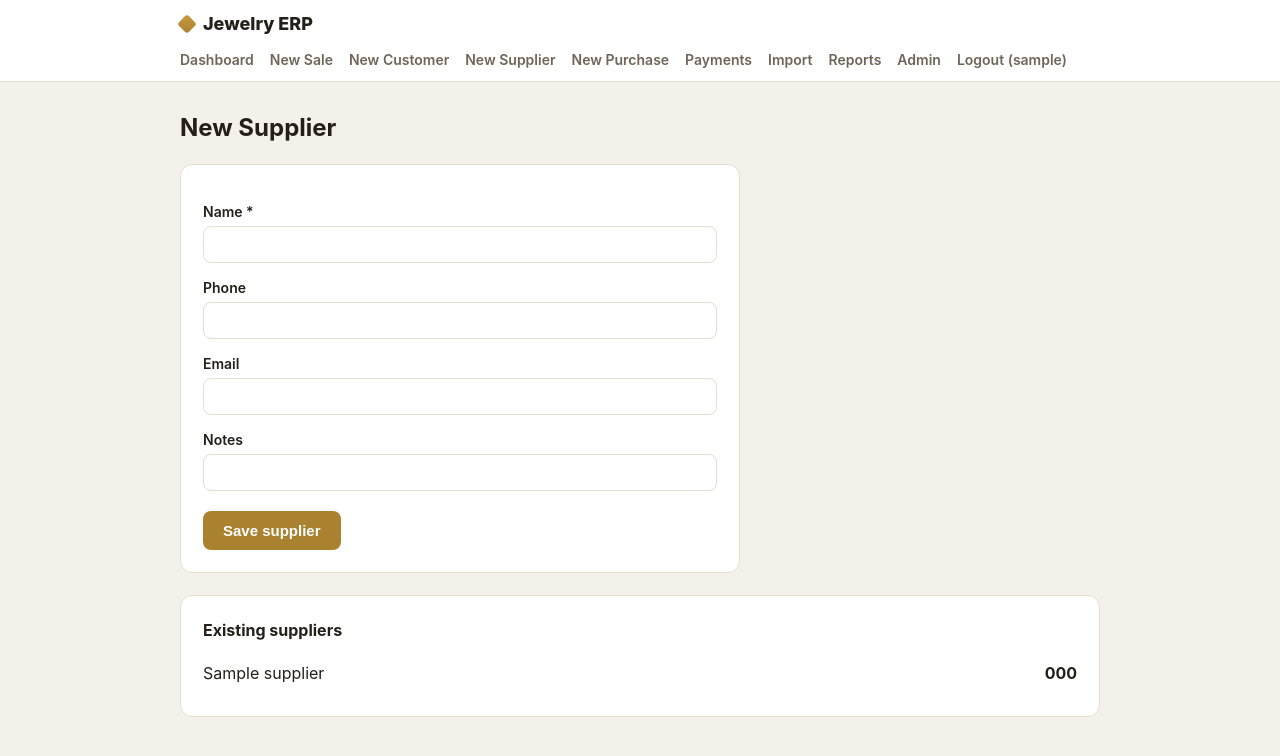
After one commit to khalehassan/jewelry-erp, a Django app: page /new-supplier/ in a window 1280 px wide. The commit adds this page. Shown: the top 756 px of the page. Run offline with Django 5.2, Linux system fonts and the light colour scheme; a user stored in the database is signed in; tables that the repository leaves empty hold one stand-in row (values such as "Sample post").

Commit message:
Payments module; link imports to opening-stock purchases; add New Supplier page

```diff
--- a/payments/templates/payments/payments.html
+++ b/payments/templates/payments/payments.html
@@ -46,6 +46,9 @@
             <option value="">— choose —</option>
             {% for s in suppliers %}<option value="{{ s.pk }}">{{ s.name }}</option>{% endfor %}
         </select>
+        {% if perms.purchases.add_supplier %}
+        <p class="sub" style="margin:6px 0 0;"><a href="{% url 'purchases:new_supplier' %}">+ Add a new supplier</a></p>
+        {% endif %}
 
         <label for="p-amount">Amount (EGP)</label>
         <input type="number" id="p-amount" name="amount" step="0.01" min="0.01" required>
--- a/purchases/templates/purchases/new_purchase.html
+++ b/purchases/templates/purchases/new_purchase.html
@@ -33,6 +33,9 @@
         <option value="{{ s.id }}">{{ s.name }}</option>
         {% endfor %}
     </select>
+    {% if perms.purchases.add_supplier %}
+    <p class="sub" style="margin:6px 0 0;"><a href="{% url 'purchases:new_supplier' %}">+ Add a new supplier</a></p>
+    {% endif %}
 
     <div class="scroll">
         <table class="linetable">
--- /dev/null
+++ b/purchases/templates/purchases/new_supplier.html
@@ -0,0 +1,41 @@
+{% extends "base.html" %}
+{% block title %}New Supplier — Jewelry ERP{% endblock %}
+
+{% block head %}
+<style>
+    form.supplier-form input { width:100%; }
+</style>
+{% endblock %}
+
+{% block content %}
+<h1>New Supplier</h1>
+
+<form method="post" class="card supplier-form" style="max-width:560px;">
+    {% csrf_token %}
+
+    <label for="name">Name *</label>
+    <input type="text" id="name" name="name" required>
+
+    <label for="phone">Phone</label>
+    <input type="text" id="phone" name="phone">
+
+    <label for="email">Email</label>
+    <input type="email" id="email" name="email">
+
+    <label for="notes">Notes</label>
+    <input type="text" id="notes" name="notes">
+
+    <button type="submit" class="btn" style="margin-top:20px;">Save supplier</button>
+</form>
+
+<div class="card" style="margin-top:22px;">
+    <h2>Existing suppliers</h2>
+    <table class="list">
+        {% for s in suppliers %}
+        <tr><td>{{ s.name }}</td><td class="num">{{ s.phone }}</td></tr>
+        {% empty %}
+        <tr><td class="sub">No suppliers yet.</td></tr>
+        {% endfor %}
+    </table>
+</div>
+{% endblock %}
--- a/purchases/urls.py
+++ b/purchases/urls.py
@@ -4,5 +4,6 @@ from . import views
 app_name = "purchases"
 
 urlpatterns = [
+    path("new-supplier/", views.new_supplier, name="new_supplier"),
     path("new-purchase/", views.new_purchase, name="new_purchase"),
 ]
--- a/purchases/views.py
+++ b/purchases/views.py
@@ -18,6 +18,27 @@ def require_perm(perm):
             return view(request, *args, **kwargs)
         return wrapper
     return decorator
+
+
+@require_perm("purchases.add_supplier")
+def new_supplier(request):
+    if request.method == "POST":
+        name = (request.POST.get("name") or "").strip()
+        if not name:
+            messages.error(request, "Supplier name is required.")
+            return redirect("purchases:new_supplier")
+        Supplier.objects.create(
+            name=name,
+            phone=(request.POST.get("phone") or "").strip(),
+            email=(request.POST.get("email") or "").strip(),
+            notes=(request.POST.get("notes") or "").strip(),
+        )
+        messages.success(request, f"Supplier “{name}” added.")
+        return redirect("purchases:new_supplier")
+
+    return render(request, "purchases/new_supplier.html", {
+        "suppliers": Supplier.objects.all().order_by("name"),
+    })
 
 
 @require_perm("purchases.add_purchase")
--- a/sales/templates/base.html
+++ b/sales/templates/base.html
@@ -54,6 +54,7 @@
                 <a href="{% url 'sales:dashboard' %}">Dashboard</a>
                 <a href="{% url 'sales:new_sale' %}">New Sale</a>
                 {% if perms.customers.add_customer %}<a href="{% url 'customers:new_customer' %}">New Customer</a>{% endif %}
+                {% if perms.purchases.add_supplier %}<a href="{% url 'purchases:new_supplier' %}">New Supplier</a>{% endif %}
                 {% if perms.purchases.add_purchase %}<a href="{% url 'purchases:new_purchase' %}">New Purchase</a>{% endif %}
                 {% if perms.payments.add_payment %}<a href="{% url 'payments:payments' %}">Payments</a>{% endif %}
                 {% if perms.inventory.add_jewelryitem %}<a href="{% url 'inventory:import_stock' %}">Import</a>{% endif %}
```
